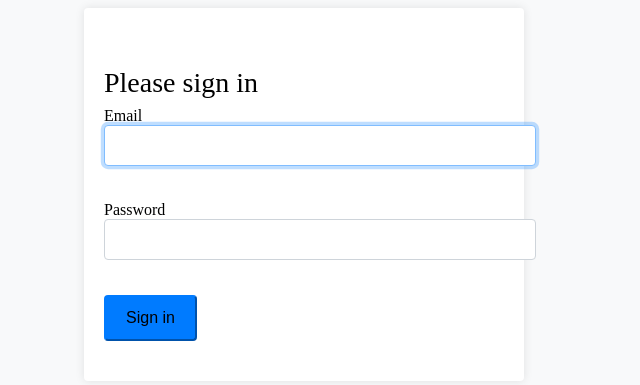
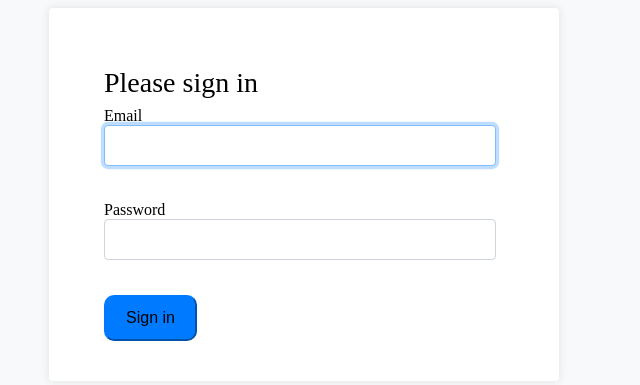
Before and after one commit to nbsidiki/SEMINAIREBACK, a Symfony app: template templates/security/login.html.twig in a window 1280 px wide. Shown: the top 385 px of the page, without its empty margins (336-976 px from the left). Run offline with Twig, Linux system fonts and the light colour scheme; the template is opened without the code that fills it, so the values that code supplies are empty; some libraries are stand-ins or nearby versions.

Commit message:
New_login_style.

```diff
--- a/templates/security/login.html.twig
+++ b/templates/security/login.html.twig
@@ -13,7 +13,7 @@
         .container {
             max-width: 400px;
             margin: 0 auto;
-            padding: 40px 20px;
+            padding: 40px 55px;
             background-color: #ffffff;
             border-radius: 4px;
             box-shadow: 0 0 10px rgba(0, 0, 0, 0.1);
@@ -38,7 +38,7 @@
             border-color: #007bff;
             padding: 12px 20px;
             font-size: 16px;
-            border-radius: 4px;
+            border-radius: 10px;
         }
 
         .btn-primary:hover {
@@ -46,12 +46,10 @@
             border-color: #0062cc;
         }
 
-        .btn-primary:focus,
         .btn-primary.focus {
             box-shadow: 0 0 0 0.2rem rgba(38, 143, 255, 0.5);
         }
 
-        .btn-primary.disabled,
         .btn-primary:disabled {
             background-color: #007bff;
             border-color: #007bff;
@@ -100,7 +98,7 @@
 
         .form-group input[type="email"],
         .form-group input[type="password"] {
-            width: 100%;
+            width: 90%;
         }
 
         .form-group input[type="checkbox"] {
```
